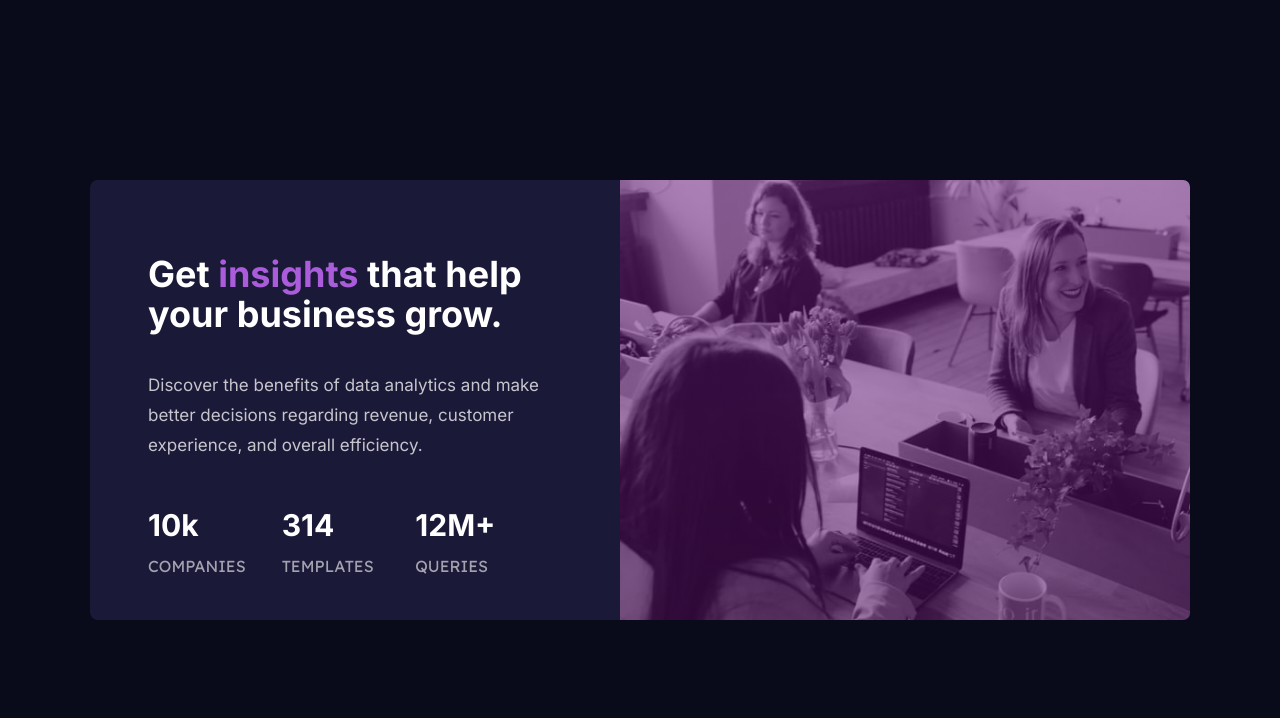
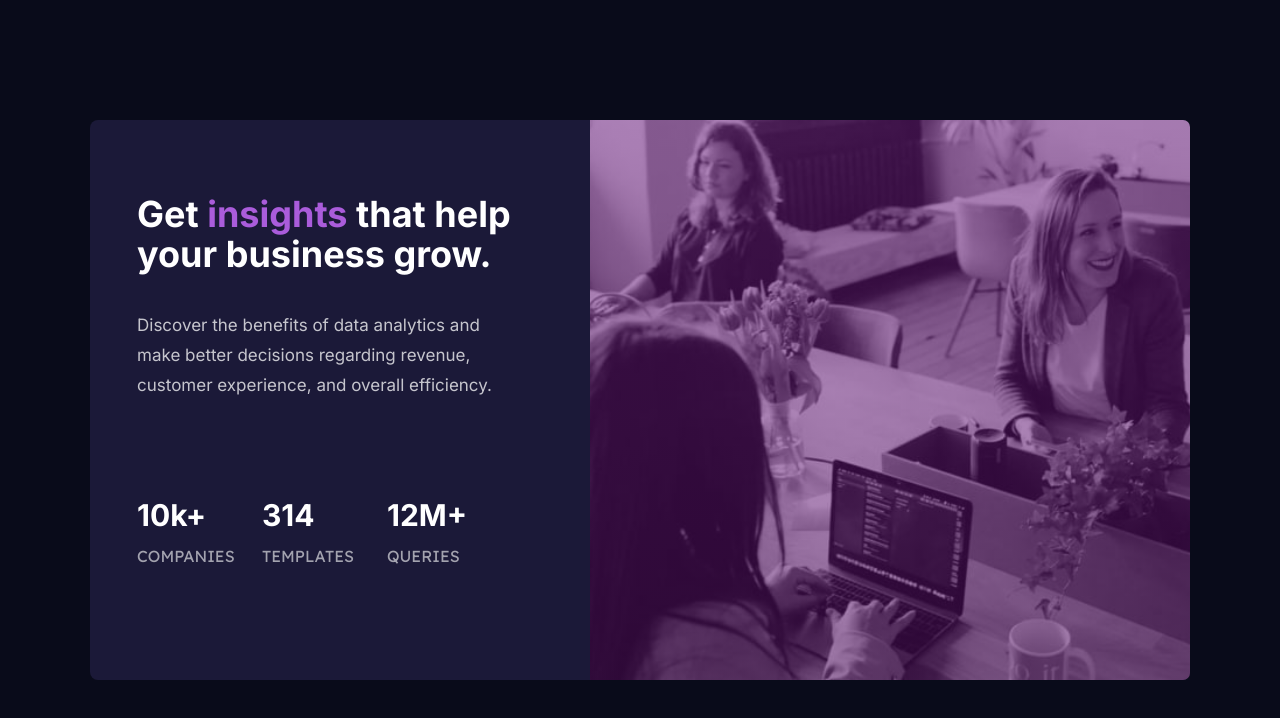
Before and after one commit to irmakaleem/stats-preview-card, a plain HTML site: page index.html in a window 1280 px wide. Drawn offline with Linux system fonts and the light colour scheme.

Commit message:
stats preview card

```diff
--- a/index.html
+++ b/index.html
@@ -25,7 +25,7 @@
         <div class="row">
           <div class="col1">
             <p class="num">
-              10k
+              10k+
             </p>
             <p class="name">
               companies
--- a/styles.css
+++ b/styles.css
@@ -9,11 +9,11 @@ body{
     justify-content: center;
     align-items: center;
 
+
 }
 .main-container{
-    width: 52%;
+    width: 80%;
     border-radius: 8px;
-    min-height: 400px;
     background-color:hsl(244, 38%, 16%);
     display: grid;
 }
@@ -28,12 +28,12 @@ body{
     border-bottom-left-radius: 0px;
     border-bottom-right-radius: 0px;
     width: 100%;
-    height: 250px;
+    height: 550px;
     grid-row: 1;
 }
 .text-container{
     text-align: center;
-    padding: 23px 26px;
+    padding: 0px 23px;
 
 }
 
@@ -67,7 +67,6 @@ span{
     .main-container {
         width: 1100px;
         border-radius: 8px;
-        height: 440px;
         display: grid;
         grid-template-columns: repeat(2, 1fr);
 
@@ -83,18 +82,19 @@ span{
             border-top-right-radius: 7px;
             border-bottom-left-radius: 0px;
             border-bottom-right-radius: 7px;
-            width: 570px;
-            height: 440px;
+            width: 600px;
+            height: 560px;
             grid-column: 2;
         }
                 .row {
                     display: grid;
                     grid-template-columns: repeat(3, 1fr);
+                    padding-top: 50px;
                 }
                 .text-container {
                     grid-template-columns: repeat(2, 1fr);
                     text-align: left;
-                    padding: 50px 71px 47px 58px;
+                    padding: 50px 78px 47px 47px;
                 }
         .heading{
             margin-bottom: 36px;
```
